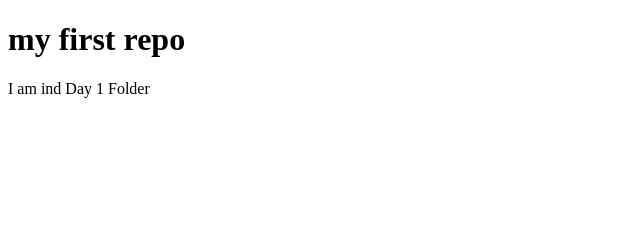
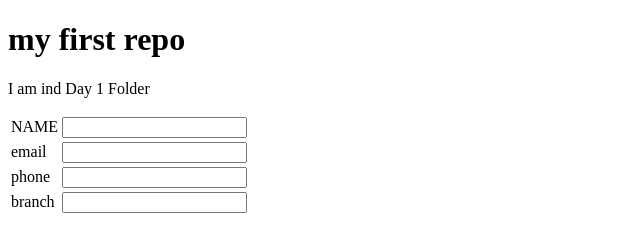
Before and after one commit to radheysatyam/fsd, a plain HTML site: page day1/index.html in a window 1280 px wide. Shown: the whole page, without its empty margins (0-640 px from the left). Drawn offline with Linux system fonts and the light colour scheme.

Commit message:
third commit

```diff
--- a/day1/index.html
+++ b/day1/index.html
@@ -8,6 +8,17 @@
 <body>
    <h1>my first repo </h1>
    <p>I am ind Day 1 Folder</p>
+   <table>
+    <form action="post">
+    <tr>
+        <td>NAME <td><input type="text" name="t1"> </td> </td>
+    </tr>
+    <tr><td>email<td><input type="email" name="t2" id="em"></td></td></tr>
+    <tr><td>phone<td><input type="text" name="no."></td></td></tr>
+    <tr><td>branch<td><input type="text" name="branch" id=""></td></td></tr>
+
+</form>
+   </table>
 
 </body>
 </html>
```
